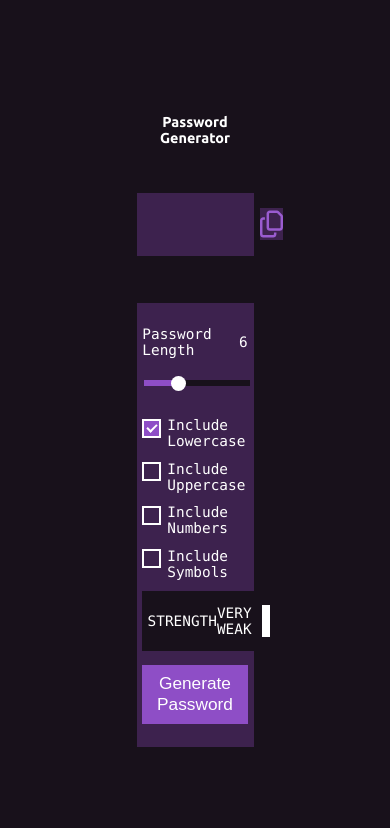
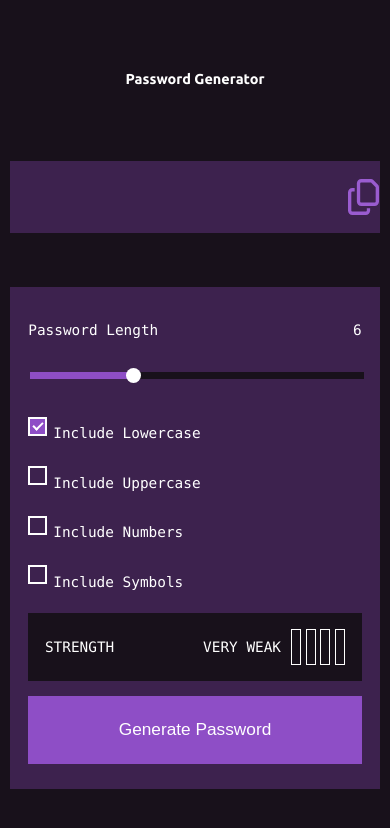
Before and after one commit to johnOfGod33/password-generator, a website: page Pages/index.html in a window 390 px wide. Drawn offline with Linux system fonts and the light colour scheme; a web font is replaced by a local one.

Commit message:
UPDATE STYLE
make the responsivity

```diff
--- a/styles/style.scss
+++ b/styles/style.scss
@@ -267,3 +267,26 @@ main {
     }
   }
 }
+
+@mixin responsiveBox($minWidth, $maxWidth, $containerWidth, $containerHeight) {
+  @media (min-width: $minWidth) and (max-width: $maxWidth) {
+    .container {
+      height: $containerHeight;
+      width: $containerWidth;
+    }
+  }
+}
+
+@include responsiveBox(350px, 450px, 95vw, 85vh);
+
+@include responsiveBox(450px, 500px, 85vw, 85vh);
+
+@include responsiveBox(500px, 650px, 80vw, 85vh);
+
+@include responsiveBox(650px, 800px, 60vw, 85vh);
+
+@include responsiveBox(800px, 900px, 45vw, 85vh);
+
+@include responsiveBox(900px, 1000px, 45vw, 85vh);
+
+@include responsiveBox(1025px, 1075px, 35vw, 80vh);
```
Also changed, not shown: styles/style.css, 1 other file.
